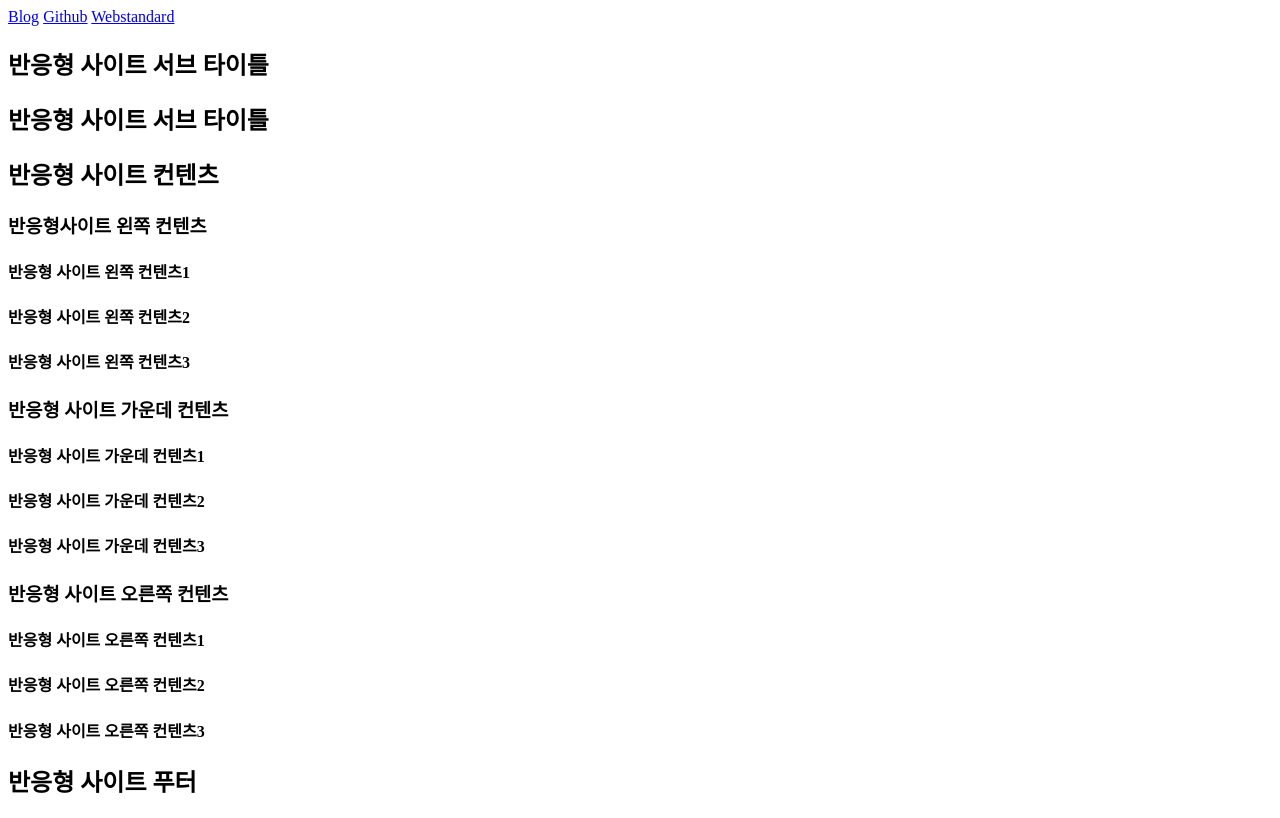
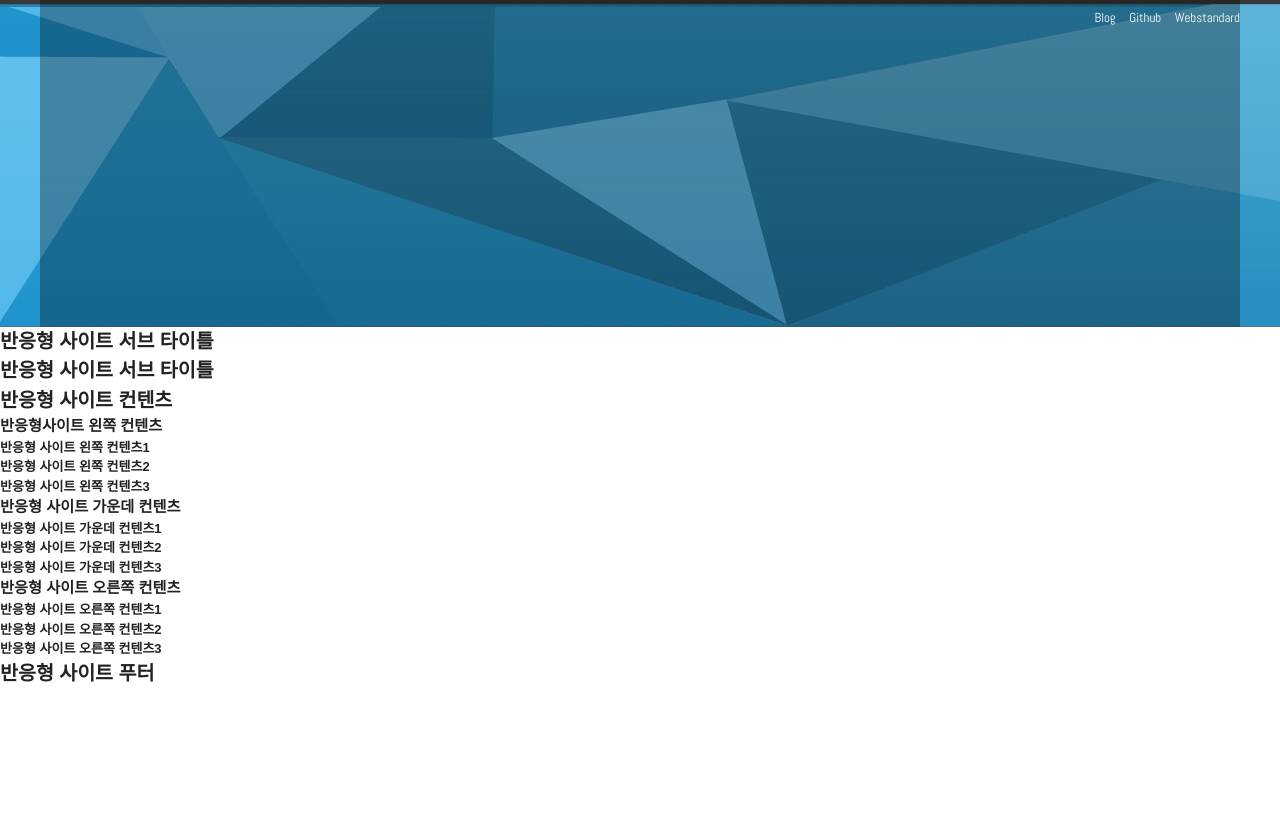
Before and after one commit to dlgmltjr0925/reponsive-web-tutorial, a website: page public/index.html in a window 1280 px wide. Drawn offline with Linux system fonts and the light colour scheme.

Commit message:
헤더 메뉴

```diff
--- a/public/css/reset.css
+++ b/public/css/reset.css
@@ -0,0 +1,56 @@
+/* 여백초기화 */
+
+body,
+div,
+ul,
+li,
+dl,
+dd,
+dt,
+ol,
+h1,
+h2,
+h3,
+h4,
+h5,
+h6,
+input,
+fieldset,
+legend,
+p,
+select,
+table,
+th,
+td,
+tr,
+textarea,
+button,
+form,
+figure,
+figcaption {
+  margin: 0;
+  padding: 0;
+}
+
+/* a 링크 초기화 */
+a {
+  color: #222;
+  text-decoration: none;
+}
+a:hover {
+  color: #2698cb;
+}
+
+/* 폰트 초기화 */
+body,
+input,
+textarea,
+select,
+button,
+table {
+  font-family: 'Nanum Gothic', 'AppleSDGothicNeo-Regular', 'Malgun Gothic',
+    '맑은 고딕', dotum, '돋움', sans-serif;
+  color: #222;
+  font-size: 13px;
+  line-height: 1.5;
+}
--- a/public/css/style.css
+++ b/public/css/style.css
@@ -0,0 +1,39 @@
+/* 레이아웃 */
+#header {
+  background: url(../img/header_bg.jpg) repeat-x center top;
+}
+
+/* 컨테이너 */
+.container {
+  width: 1200px;
+  margin: 0 auto;
+  background: rgba(0, 0, 0, 0.3);
+}
+
+/* 헤더 */
+.header {
+  height: 327px;
+}
+.header .header_menu {
+  text-align: right;
+}
+.header .header_menu a {
+  color: #fff;
+  padding: 8px 0 6px 10px;
+  display: inline-block;
+  transition: color 0.3s ease;
+  font-family: 'Abel', sans-serif;
+}
+.header .header_menu a:hover {
+  color: #ccc;
+}
+
+/* mediaquery */
+@media (max-width: 1220px) {
+  .container {
+    width: 100%;
+  }
+  .row {
+    padding: 0 15px;
+  }
+}
--- a/public/index.html
+++ b/public/index.html
@@ -6,6 +6,10 @@
     <meta name="description" content="반응형 사이트 따라하기">
     <meta name="keywords" content="반응형사이트, 웹퍼블리셔, 웹접근성, HTML5, webstoryboy, webs">
     <title>반응형 사이트 만들기 : 문서 셋팅</title>
+
+    <!-- 웹 폰트 -->
+    <link rel="preconnect" href="https://fonts.gstatic.com">
+    <link href="https://fonts.googleapis.com/css2?family=Abel&display=swap" rel="stylesheet">
 
     <!-- style -->
     <link rel="stylesheet" href="css/reset.css">
@@ -21,6 +25,8 @@
     <link rel="icon" href="icon/favicon-64.png" sizes="64x64">
     <link rel="icon" href="icon/favicon-128.png" sizes="128x128">
 
+
+
     <!-- HTLM5shiv ie6~8 -->
     <!--[if lt IE 9]>
         <script src="js/html5shiv.min.js"></script>
@@ -31,10 +37,16 @@
 </head>
 <body>
     <header id='header'>
-        <div class="header_menu">
-            <a href="#">Blog</a>
-            <a href="#">Github</a>
-            <a href="#">Webstandard</a>
+        <div class="container">
+            <div class="row">
+                <div class="header">
+                    <div class="header_menu">
+                        <a href="#">Blog</a>
+                        <a href="#">Github</a>
+                        <a href="#">Webstandard</a>
+                    </div>
+                </div>
+            </div>
         </div>
     </header>
     <nav>
```
Also changed, not shown: README.md.
